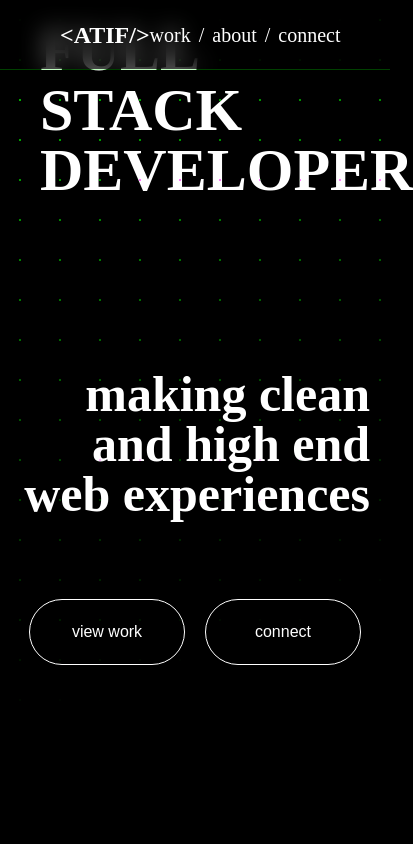
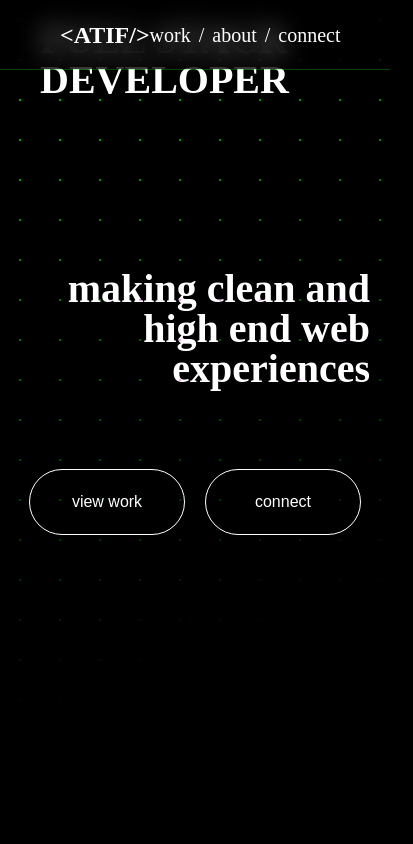
Before and after one commit to Atif360x/portfolio, a Next.js app: page / in a window 390 px wide. Shown: the top 844 px of the page, 413 px wide, since content can reach past the window. Built offline with nearby package versions, Linux system fonts and the light colour scheme; a web font is replaced by a local one.

Commit message:
Modify heading sizes and layout styles in page.tsx
Updated text sizes for headings and adjusted layout styles.

```diff
--- a/app/page.tsx
+++ b/app/page.tsx
@@ -14,10 +14,10 @@ export default function Home() {
     <main>
       <div className=" p-5 h-[100vh] w-[100vw] bg-linear-160 from-[#000]/20 to-[75%] to-[#000]">
 
-        <h1 className=" font-[Serif] leading-none mix-blend-difference pl-5 pt-[80] text-white text-[60px] font-bold md:w-[60vw] md:text-[80px] lg:w-[60vw] lg:text-[100px]">
+        <h1 className=" font-[Serif] leading-none mix-blend-difference pl-5 pt-[80] text-white text-[40px] font-bold md:w-[60vw] md:text-[80px] lg:w-[60vw] lg:text-[100px]">
           FULL STACK DEVELOPER
         </h1>
-        <h2 className="font-[Serif] flex justify-self-end text-right leading-none mix-blend-difference pt-[20vh] text-white text-[50px] font-bold md:w-[60vw] md:text-[70px] lg:w-[60vw] lg:text-[80px]">
+        <h2 className="font-[Serif] flex justify-self-end text-right leading-none mix-blend-difference pt-[20vh] text-white text-[40px] font-bold md:w-[60vw] md:text-[70px] lg:w-[60vw] lg:text-[80px]">
           making clean and high end web experiences
         </h2>
 
@@ -31,9 +31,9 @@ export default function Home() {
         </div>
       </div>
 
-      <div id="about" className="h-[50vh] lg:h-[80vh] w-full bg-linear-180 from-[#000] from-[50%] to-[#000]/20">
+      <div id="about" className="h-[50vh] lg:h-[80vh] w-full mt-5 bg-linear-180 from-[#000] from-[50%] to-[#000]/20">
        <div className="flex font-[Cinzel] flex-col lg:flex-row md:flex-row text-white justify-around items-center gap-5 p-5 px-18 md:p-8 mt-10 lg:p-10">
-        <div className="flex justify-center mt-10 items-center flex-col lg:text-[19px] text-md text-center min-h-[40vh] lg:h-[50vh] w-full lg:w-[20vw] md:w-[30vw] bg-[#222]/5 border backdrop-blur-xs border-[#fff]/30 transition-all duration-700 hover:scale-102 hover:shadow-2xl hover:shadow-[#3A2FE9]/20 hover:bg-linear-180 hover:from-[#0A0A0A]/5 hover:from-[60%] hover:to-[#3A2FE9]/8 rounded-2xl p-6">
+        <div className="flex justify-center mt-10 items-center flex-col lg:text-[19px] text-md text-center min-h-[40vh] w-[95vh] lg:h-[50vh] w-full lg:w-[20vw] md:w-[30vw] bg-[#222]/5 border backdrop-blur-xs border-[#fff]/30 transition-all duration-700 hover:scale-102 hover:shadow-2xl hover:shadow-[#3A2FE9]/20 hover:bg-linear-180 hover:from-[#0A0A0A]/5 hover:from-[60%] hover:to-[#3A2FE9]/8 rounded-2xl p-6">
           <p>
             Based in{" "}
             <span className="inline-flex items-center bg-black/40 hover:bg-[#00FF00] hover:text-black px-2 rounded-[999] border border-[#00FF00]/30 gap-1 font-medium">
@@ -45,7 +45,7 @@ export default function Home() {
           </p>
         </div>
 
-        <div className="flex justify-center mt-10 items-center flex-col lg:text-[19px] text-md text-center min-h-[40vh] lg:h-[50vh] w-full lg:w-[20vw] md:w-[30vw] bg-[#222]/5 border backdrop-blur-xs border-[#fff]/30 transition-all duration-700 hover:scale-102 hover:shadow-2xl hover:shadow-[#3A2FE9]/20 hover:bg-linear-180 hover:from-[#0A0A0A]/5 hover:from-[60%] hover:to-[#3A2FE9]/8 rounded-2xl p-6">
+        <div className="flex justify-center mt-10 items-center flex-col lg:text-[19px] text-md text-center min-h-[40vh] w-[95vh] lg:h-[50vh] w-full lg:w-[20vw] md:w-[30vw] bg-[#222]/5 border backdrop-blur-xs border-[#fff]/30 transition-all duration-700 hover:scale-102 hover:shadow-2xl hover:shadow-[#3A2FE9]/20 hover:bg-linear-180 hover:from-[#0A0A0A]/5 hover:from-[60%] hover:to-[#3A2FE9]/8 rounded-2xl p-6">
           <p>
             I'm always open to <span className="bg-black/40 px-2 py-1 items-center hover:bg-[#00FF00] hover:text-black px-2 rounded-[999] border border-[#00FF00]/30 gap-1">collaborate</span> on exciting ideas, hackathons,
             open source projects, or freelance work. I enjoy learning from others,
@@ -54,7 +54,7 @@ export default function Home() {
           </p>
         </div>
 
-        <div className="flex justify-center mt-10 items-center flex-col lg:text-[19px] text-md text-center min-h-[40vh] lg:h-[50vh] w-full lg:w-[20vw] md:w-[30vw] bg-[#222]/5 border backdrop-blur-xs border-[#fff]/30 transition-all duration-700 hover:scale-102 hover:shadow-2xl hover:shadow-[#3A2FE9]/20 hover:bg-linear-180 hover:from-[#0A0A0A]/5 hover:from-[60%] hover:to-[#3A2FE9]/8 rounded-2xl p-6">
+        <div className="flex justify-center mt-10 items-center flex-col lg:text-[19px] text-md text-center min-h-[40vh] w-[95vh] lg:h-[50vh] w-full lg:w-[20vw] md:w-[30vw] bg-[#222]/5 border backdrop-blur-xs border-[#fff]/30 transition-all duration-700 hover:scale-102 hover:shadow-2xl hover:shadow-[#3A2FE9]/20 hover:bg-linear-180 hover:from-[#0A0A0A]/5 hover:from-[60%] hover:to-[#3A2FE9]/8 rounded-2xl p-6">
           <p>
             I'm a <span className="bg-black/40 px-2 py-1 items-center hover:bg-[#00FF00] hover:text-black px-2 rounded-[999] border border-[#00FF00]/30 gap-1">full-stack developer</span> passionate about creating clean, responsive,
             and user friendly web applications. I love turning ideas into real
```
